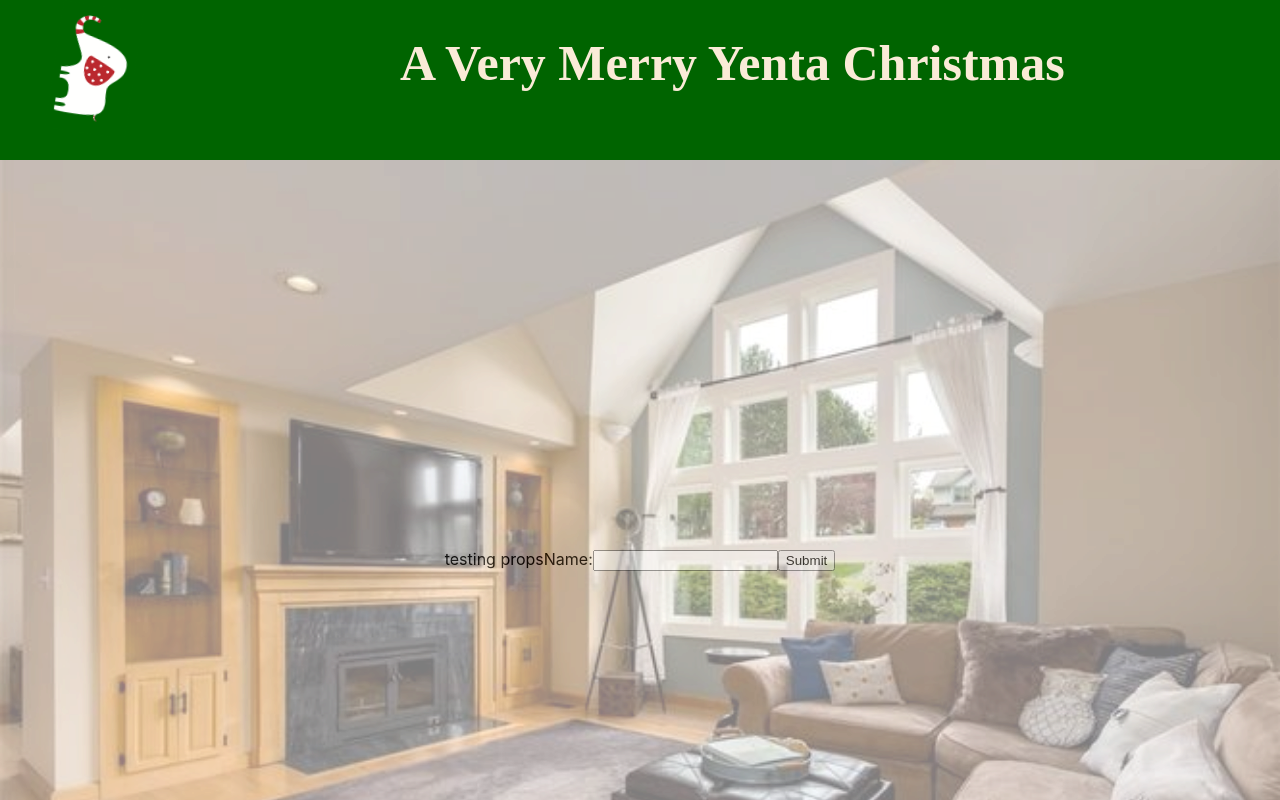
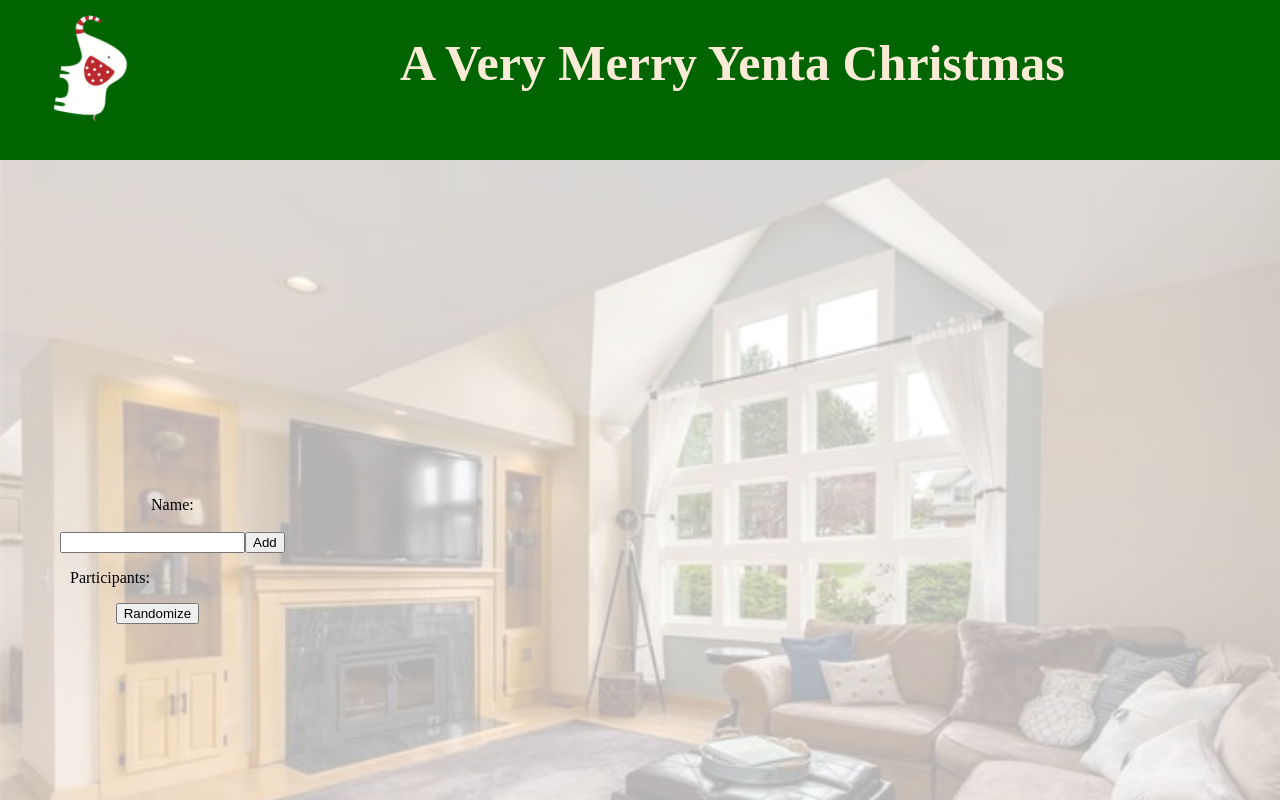
Before and after one commit to jaitch/WhiteElephant, a React (Create React App) app: page /livingRoom in a window 1280 px wide. Shown: the top 800 px of the page. Built offline with nearby package versions, Linux system fonts and the light colour scheme.

Commit message:
build: add randomization, unordered list, move left

```diff
--- a/src/App.css
+++ b/src/App.css
@@ -1,6 +1,5 @@
 .App {
-  /*background-color: darkgreen;*/
-  /*background-size: cover;*/
+  background-size: cover;
 }
 
 .room {
@@ -10,7 +9,7 @@
   width: 100%;
   display: flex;
   align-items: center;
-  justify-content: center;
+  justify-content: flex-start;
 }
 
 .room::before {
@@ -24,6 +23,7 @@
   bottom: 0px;
   opacity: .3;
 }
+
 
 .App-header {
   background-color: darkgreen;
--- a/src/App.js
+++ b/src/App.js
@@ -9,15 +9,15 @@ import List from "./components/List";
 
 function App() {
   return (
-    <div className="App">
+    <main className="App">
         <header className="App-header">
             <img src={elephant} className="logo" alt="elephant"/>
             <h1>A Very Merry Yenta Christmas</h1>
         </header>
-      <body className="room">
-<List />
-      </body>
-    </div>
+      <div className="room">
+        <List />
+      </div>
+    </main>
 
   );
 }
--- a/src/components/List.css
+++ b/src/components/List.css
@@ -1,4 +1,15 @@
-.h3 {
+
+.list {
+    text-align: left;
     font-family: "American Typewriter";
     font-color: black;
 }
+
+.overlay {
+    position: relative;
+/*    background-color: rgba(0,0,0,0);*/
+    text-align: center;
+/*    left: 50px;*/
+/*justify-content: left;*/
+    margin-left: 30px;
+}
--- a/src/components/List.js
+++ b/src/components/List.js
@@ -7,24 +7,48 @@ import NewPersonForm from "./NewPersonForm";
 
 class List extends Component {
     constructor(props) {
-        super();
+        super(props);
         this.state = {
             people: [],
+            randomList: [],
             error: '',
         };
     }
 
-    onSubmit = (item, value) => {
+    onSubmit = (name) => {
         this.setState({
-            [item]: value,
+            people: [...this.state.people, name]
         });
     }
+    randomFunction = () =>  {
+        let people = this.state.people;
+        let  i, j, k;
+        for (i = people.length -1; i > 0; i--) {
+            j = Math.floor(Math.random() * i)
+            k = people[i]
+            people[i] = people[j]
+            people[j] = k
+        }
+        this.setState({
+            people: people
+        });
+    }
+
     render() {
         return (
-            <div className="room">
-                <NewPersonForm onSubmitCallback={this.onSubmit} varName="testing props">
+            <div className="overlay">
+                <NewPersonForm addPersonCallback={this.onSubmit} />
+                <ul className="list">
+                    Participants:
 
-                </NewPersonForm>
+                    {this.state.people.map((person, i) => {
+                        return (
+                            <li key={i}>{person}</li>
+                        )
+                    })
+                    }
+                </ul>
+                <button onClick={this.randomFunction}>Randomize</button>
             </div>
         )
     }
--- a/src/components/NewPersonForm.css
+++ b/src/components/NewPersonForm.css
@@ -1,15 +1,4 @@
-.new-pet-form--label {
-
+.overlay {
+    font-family: "American Typewriter";
+    font-color: black;
 }
-
-.new-pet-form--submit {
-
-}
-
-.new-pet-form {
-
-}
-
-.new-pet-form--about {
-
-}
--- a/src/components/NewPersonForm.js
+++ b/src/components/NewPersonForm.js
@@ -9,29 +9,35 @@ class NewPersonForm extends Component {
         super(props);
 
         this.state = {
-            value: ''
+            value: "",
         };
-        this.handleSubmit = this.handleSubmit.bind(this);
     }
 
-    handleChange(event) {
-        this.setState({value: event.target.value});
+    handleChange = (event) => {
+        this.setState({
+            value: event.target.value
+        });
+        console.log(`new name: ${event.target.value}`)
     }
-    handleSubmit(event) {
-        alert('A name was submitted: ' + this.state.value);
+    handleSubmit = (event) => {
         event.preventDefault();
+
+        const newPerson = this.state.value;
+        this.setState({
+            value: "",
+            });
+
+        this.props.addPersonCallback(newPerson);
     }
 
     render() {
         return (
-            <form onSubmit={this.handleSubmit}>
-            <label>
-                {this.props.varName}
-            Name:
-            </label>
-        <input type="text" value={this.state.value} onChange={this.handleChange} />
-        <input type="submit" value="Submit" onClick={this.handleSubmit} />
-    </form>
+            <form className="overlay">
+            <div>Name: </div>
+                <br></br>
+            <input type="text" value={this.state.value} onChange={this.handleChange} />
+            <input type="submit" value="Add" onClick={this.handleSubmit} />
+            </form>
         );
     }
 
@@ -40,6 +46,6 @@ class NewPersonForm extends Component {
 
 NewPersonForm.propTypes = {
     addPersonCallback: PropTypes.func.isRequired,
-};
+}
 
 export default NewPersonForm;
```
